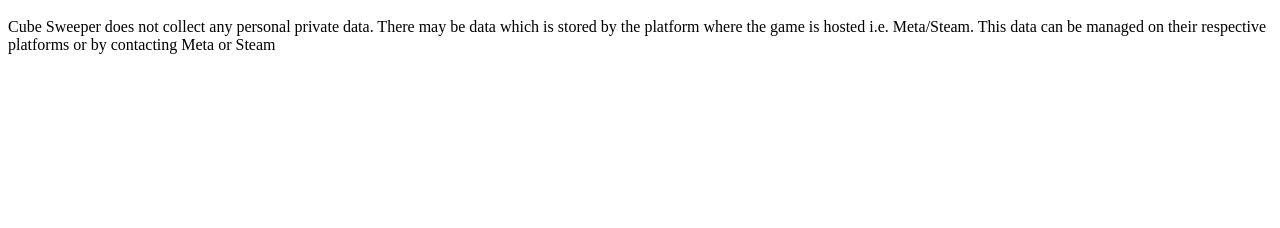
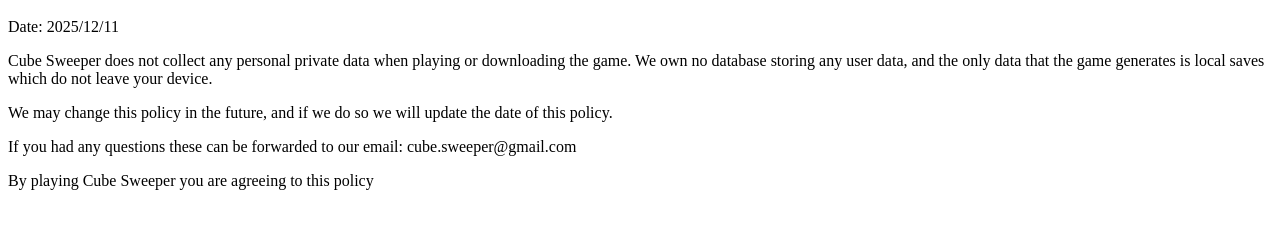
Before and after one commit to alexander-clarke/cube-sweeper-website, a plain HTML site: page index.html in a window 1280 px wide. Shown: the part 48-276 px from the top of the page. Drawn offline with Linux system fonts and the light colour scheme.

Commit message:
Update based upon feedback

```diff
--- a/index.html
+++ b/index.html
@@ -1,4 +1,19 @@
 <h1>Privacy Policy:</h1>
-<p>Cube Sweeper does not collect any personal private data. There may be data which is stored by the platform where the
-    game is hosted i.e. Meta/Steam. This data can be managed on their respective platforms or by contacting Meta or
-    Steam</p>
+<p>
+    Date: 2025/12/11
+</p>
+<p>
+
+    Cube Sweeper does not collect any personal private data when playing or downloading the game. We own no database
+    storing any user data, and the only data that the game generates is local saves which do not leave your device.
+</p>
+<p>
+    We may change this policy in the future, and if we do so we will update the date of this policy.
+</p>
+<p>
+
+    If you had any questions these can be forwarded to our email: cube.sweeper@gmail.com
+</p>
+<p>
+    By playing Cube Sweeper you are agreeing to this policy
+</p>
```
